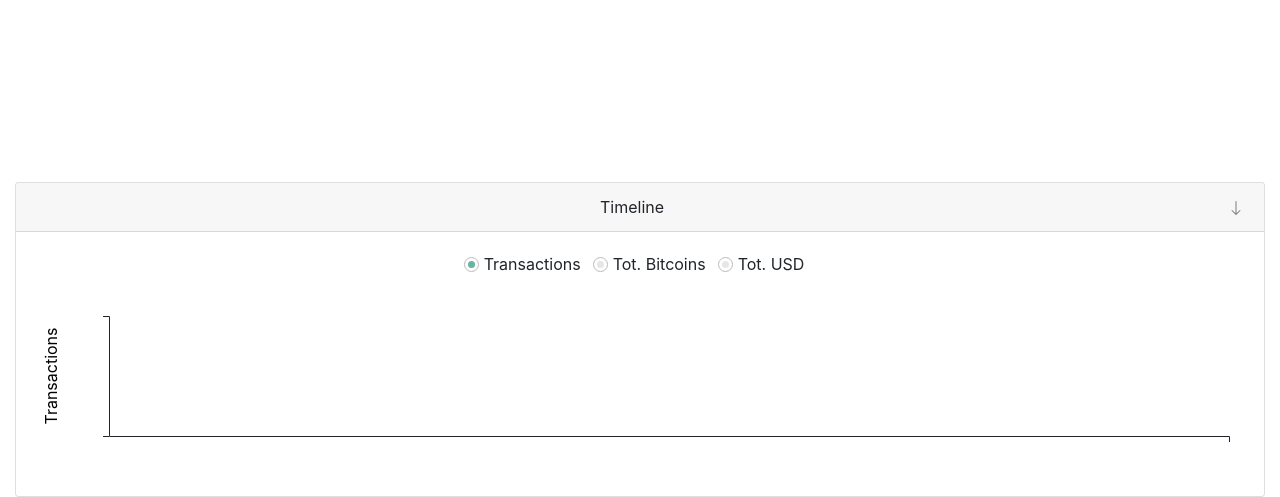
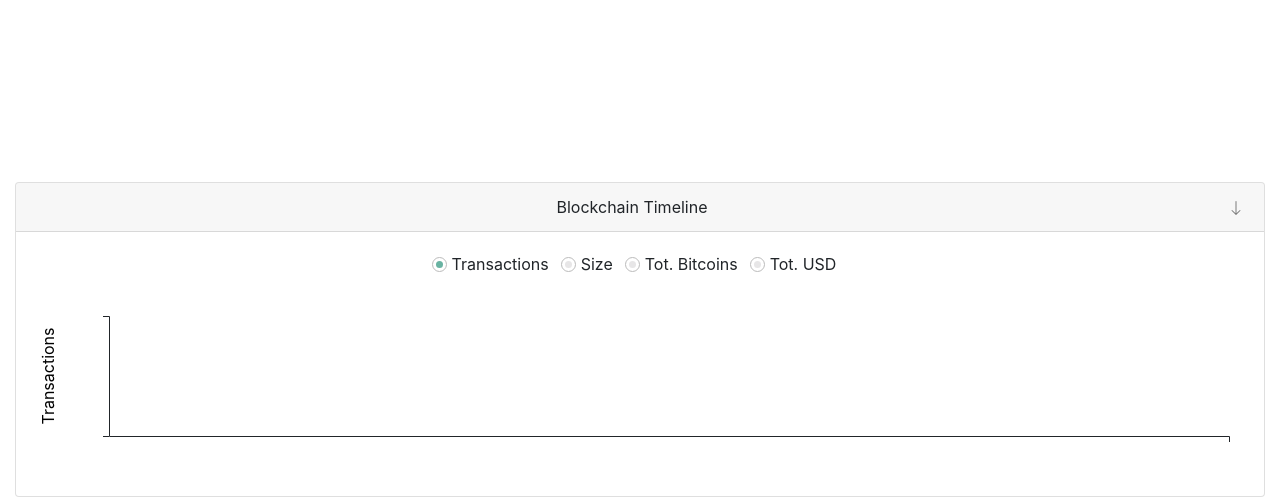
Before and after one commit to di3go-sona/bitcoin-viz, a Flask app: page /timeline in a window 1280 px wide. Shown: the part 303-800 px from the top of the page. Run offline with Flask 2, Linux system fonts and the light colour scheme; data that the repository does not hold is empty; some libraries are stand-ins or nearby versions.

Commit message:
Switch timeline implemented + added graphic tick

```diff
--- a/app.py
+++ b/app.py
@@ -1,4 +1,4 @@
-from flask import Flask, render_template
+from flask import Flask, render_template, request
 import json
 import loader
 
@@ -14,8 +14,13 @@ def timeline():
     return render_template('timeline.html.j2')
 
 @app.route("/timeline/csv")
-def timeline_json():
-    return loader.get_blocks()
+def timeline_csv_base():
+    param = request.args.get("param")
+    return loader.get_blocks(param)
+
+# @app.route("/timeline/csv/bitcoins")
+# def timeline_csv_bitcoins():
+#     return loader.get_tot_value_per_block()
 
 @app.route("/graph")
 def graph():
--- a/static/css/main.css
+++ b/static/css/main.css
@@ -32,10 +32,14 @@ input[type="radio"] {
     background-color: #69b3a2;
   }
 
+  input.radio_size[type="radio"]:checked {
+    background-color: purple;
+  }
+
   input.radio_bitcoins[type="radio"]:checked {
-    background-color: red;
+    background-color: orange;
   }
 
   input.radio_usd[type="radio"]:checked {
-    background-color: yellow;
+    background-color: green;
   }
--- a/static/js/timeline.js
+++ b/static/js/timeline.js
@@ -24,19 +24,40 @@ const svg_y = d3.select("#col-y-axis")
                 .append("svg")
                 .attr("width", width_y + margin_y.left + margin_y.right)
                 .attr("height", height_y + margin_y.top + margin_y.bottom)
+                .append("g")
+                .attr("transform", `translate(${margin_y.left+width_y-1},${margin_y.top})`)
 
 const svg_x = d3.select("#col-x-axis")
                 .append("svg")
                 .attr("width", width_x + margin_x.left + margin_x.right)
                 .attr("height", height_x + margin_x.top + margin_x.bottom)
+                .append("g")
+                .attr("transform", `translate(${margin_x.left-1},${margin_x.top})`)
 
-var dataset
+// var dataset
 
-// // Parse the Data
-d3.csv("/timeline/csv").then( function(data) {
+// X axis scale
+const xScale = d3.scaleBand()
+                 .range([0, width_x])
+                 .padding(0.4)
+
+// X Axis
+const x_axis = svg_x.append("g")
+                    .attr("transform", `translate(0, ${height_x})`)
+                    .attr("class", "x axis")
+
+// Y axis scale
+const yScale = d3.scaleLinear()
+                 .range([height_y, 0])
+
+const y_axis = svg_y.append("g")
+                    .attr("class", "y axis")
+
+// Parse the Data
+d3.csv("/timeline/csv?param=transactions").then( function(data) {
 
    // Debugging purpose
-   dataset = data
+   // dataset = data
 
    //Setting labels color
    last_hour = null
@@ -51,26 +72,15 @@ d3.csv("/timeline/csv").then( function(data) {
       }
    }
 
-   // X axis scale
-   const xScale = d3.scaleBand()
-                .range([0, width_x])
-                .domain(data.map(b => new Date(b.time)))
-                .padding(0.4);
-
-   const labels_ordinal = d3.scaleOrdinal()
-                           .domain(data.map(b => b.time))
-                           .range(labels_color)
-
-   const svg_margined_x = svg_x.append("g")
-                                .attr("transform", `translate(${margin_x.left-1},${margin_x.top})`)
-
    // X Axis
-   const x_axis = svg_margined_x.append("g")
-                              .attr("transform", `translate(0, ${height_x})`)
-                              .attr("class", "x axis")
-                              .call(d3.axisBottom(xScale))
+   xScale.domain(data.map(b => new Date(b.time)))
+   x_axis.call(d3.axisBottom(xScale))
 
    // Setting labels x axis
+   const labels_ordinal = d3.scaleOrdinal()
+                            .domain(data.map(b => b.time))
+                            .range(labels_color)
+
    x_axis.selectAll("text")
    .attr("fill", l => labels_ordinal(l))
    .style("text-anchor", "center")
@@ -90,39 +100,32 @@ d3.csv("/timeline/csv").then( function(data) {
       })
    })
 
-   // Y axis scale
-   const yScale = d3.scaleLinear()
-                    .domain([0, d3.max(data.map(b => parseInt(b.n_tx)))])
-                    .range([height_y, 0]);
-
-   const svg_margined_y = svg_y.append("g")
-                               .attr("transform", `translate(${margin_y.left+width_y-1},${margin_y.top})`)
+   // Y axis
+   yScale.domain([0, d3.max(data.map(b => parseInt(b.bar_value)))])
 
    //Y axis label
-   const label_y_axis =  svg_margined_y.append("text").attr("transform", "rotate(-90)")
+   const label_y_axis =  svg_y.append("text").attr("transform", "rotate(-90)")
                                        .attr("y", 0 - margin_y.left - width_y + 5)
                                        .attr("x",0 - (height_y / 2))
-                                       .attr("dy", ".8em")
+                                       .attr("dy", ".6em")
+                                       .attr("class", "label-y")
                                        .style("text-anchor", "middle")
-                                       .text("Transactions");
+                                       .text("Transactions")
 
-   // Y Axis
-   const y_axis = svg_margined_y.append("g")
-                                .attr("class", "y axis")
-                                .call(d3.axisLeft(yScale));
+   y_axis.call(d3.axisLeft(yScale))
 
    // tooltips
    var tooltip = d3.select('body').append('div')
                                   .attr('class', 'tooltip')
-                                  .style("opacity", 0);
+                                  .style("opacity", 0)
 
    // Bars
-   bar_wrappers = svg_margined_x.selectAll(".wrapper-bar")
+   bar_wrappers = svg_x.selectAll(".wrapper-bar")
                   .data(data)
                   .join("g")
                   .attr("class", "wrapper-bar")
                   .on("mouseover", function(event, d) {
-                     tooltip.style('opacity', '.8');
+                     tooltip.style('opacity', '.8')
                   })
                   .on("mousemove", function(event, d) {
                      tooltip_width = tooltip.node().getBoundingClientRect().width
@@ -132,7 +135,7 @@ d3.csv("/timeline/csv").then( function(data) {
                      .duration(200)
                      .style("opacity", .75)
                      tooltip
-                     .html(`Block num: ${d.height}<hr class="my-1"/>N. tx: ${d.n_tx}`)
+                     .html(`Block num: ${d.height}<hr class="my-1"/>${$("input[type='radio']:checked").next().text()}: ${d.bar_value}`)
                      .style('left', (event.pageX < window.innerWidth/2) ? (event.pageX + 2)+'px' : (event.pageX - 2 - tooltip_width)+'px')
                      .style('top', (event.pageY - tooltip_height - 2) + 'px')
                   })
@@ -146,10 +149,30 @@ d3.csv("/timeline/csv").then( function(data) {
                      if(clicked_bar.node().getAttribute("class").split(/\s+/).includes("selected")) {
                         clicked_bar.transition().duration(200).attr("opacity", 0.15)
                         clicked_bar.node().classList.remove("selected")
+                        svg_x.select("#selection_rect_"+d.hash).remove()
                      }
                      else if(d3.selectAll(".bar.selected").nodes().length < 5){
                         clicked_bar.transition().duration(200).attr("opacity", 0.8)
                         clicked_bar.node().classList.add("selected")
+                        console.log(clicked_bar.node())
+                        svg_x
+                           .append("svg")
+                           .attr("id", "selection_rect_"+d.hash)
+                           .attr("class", "tick-selected")
+                           // .attr("for", d.hash)
+                           .attr("xmlns", "http://www.w3.org/2000/svg")
+                              .attr("x", parseFloat($(clicked_bar.node()).attr("x")) + parseFloat($(clicked_bar.node()).attr("width"))/2 - 15)
+                              .attr("y", $(clicked_bar.node()).attr("y") - 40)
+                              .attr("opacity", 1)
+                              .attr("width", "30")
+                              .attr("height", "30")
+                              .attr("viewBox", "0 0 24 24")
+                              .attr("stroke", $(clicked_bar.node()).attr("fill"))
+                              .attr("fill", "none")
+                              .attr("stroke-width", "2.5")
+                              .attr("stroke-linecap", "round")
+                              .attr("stroke-linejoin", "round")
+                              .append("polyline").attr("points", "20 6 9 17 4 12")
                      }
                   })
 
@@ -161,8 +184,8 @@ d3.csv("/timeline/csv").then( function(data) {
       .attr("hash", b => b.hash)
       .attr("x", b => xScale(new Date(b.time)))
       .attr("width", xScale.bandwidth())
-      .attr("height", b =>  height_y - yScale(Math.max( parseInt(b.n_tx ), 800 )))
-      .attr("y", b =>  yScale(Math.max( parseInt(b.n_tx ), 800 )) )
+      .attr("y", b => Math.min(yScale(parseInt(b.bar_value)), height_y/2))
+      .attr("height", b =>  Math.max(height_y - yScale(parseInt(b.bar_value)), height_y/2))
 
    var theshold = d3.max(data.map(b => b.height))-5
    const bars_color_ordinal = d3.scaleOrdinal()
@@ -180,9 +203,31 @@ d3.csv("/timeline/csv").then( function(data) {
       .attr("fill", "#69b3a2")
       .attr("opacity", b => bars_color_ordinal(b.hash))
       .transition()
-         .duration(2000)
-         .attr("y", b => yScale(parseInt(b.n_tx)))
-         .attr("height", b => height_y - yScale(parseInt(b.n_tx)))
+         .duration(1500)
+         .attr("y", b => yScale(parseInt(b.bar_value)))
+         .attr("height", b => height_y - yScale(parseInt(b.bar_value)))
+
+   // Add selected image to pre selected bars
+   bar_wrappers.selectAll(".bar.selected").each(function(d) {
+      svg_x
+         .append("svg")
+         .attr("id", "selection_rect_"+d.hash)
+         .attr("class", "tick-selected")
+         // .attr("for", d.hash)
+         .attr("xmlns", "http://www.w3.org/2000/svg")
+            .attr("y", yScale(parseInt(d.bar_value)) - 40)
+            .attr("x", parseFloat($(this).attr("x")) + parseFloat($(this).attr("width"))/2 - 15)
+            .attr("opacity", 1)
+            .attr("width", "30")
+            .attr("height", "30")
+            .attr("viewBox", "0 0 24 24")
+            .attr("stroke", $(this).attr("fill"))
+            .attr("fill", "none")
+            .attr("stroke-width", "2.5")
+            .attr("stroke-linecap", "round")
+            .attr("stroke-linejoin", "round")
+            .append("polyline").attr("points", "20 6 9 17 4 12")
+   })
 
 })
 
@@ -192,7 +237,7 @@ document.getElementById("col-x-axis").scroll({
    behavior: "smooth"
  })
 
- $("#arrow-down-timeline").click(function() {
+$("#arrow-down-timeline").click(function() {
    timeline_body =  $("#timeline-body")
    if ($(timeline_body).hasClass("active")) {
       $(timeline_body).hide(500)
@@ -205,3 +250,36 @@ document.getElementById("col-x-axis").scroll({
       $("#arrow-down-timeline").css({'transform': 'rotate(' + 360 + 'deg)'})
    }
  })
+
+$("input[type='radio']").click(function(){
+
+   plot_name = $(this).val()
+   bg_color = $(this).css("background-color")
+   svg_y.select("text.label-y").transition().duration(500).text($(this).next().text())
+
+   d3.csv("/timeline/csv?param="+plot_name).then( function(data) {
+
+      yScale.domain([0, d3.max(data.map(b => parseInt(b.bar_value)))])
+
+      var cazzo = svg_x.selectAll("rect.bar")
+                       .data(data)
+
+      bar_wrappers.data(data).join("g")
+
+      svg_x.selectAll("rect.bar")
+         .join("rect") // Add a new rect for each new elements
+         .transition()
+         .duration(500)
+            .attr("y", d => yScale(d.bar_value))
+            .attr("height", d => height_y - yScale(d.bar_value))
+            .attr("fill", bg_color)
+
+      y_axis.transition().duration(500).call(d3.axisLeft(yScale))
+
+      bar_wrappers.selectAll(".bar.selected").each(function(d) {
+         d3.select("#selection_rect_"+d.hash).transition().duration(500).attr("stroke", bg_color).attr("y", yScale(d.bar_value) - 40)
+      })
+
+   })
+
+ })
--- a/templates/timeline.html.j2
+++ b/templates/timeline.html.j2
@@ -16,7 +16,7 @@
 
         <div class="card">
           <div class="card-header text-center">
-              Timeline
+              Blockchain Timeline
               <button class="close" id="arrow-down-timeline">
                 <svg xmlns="http://www.w3.org/2000/svg" width="16" height="16" fill="currentColor" class="bi bi-arrow-down" viewBox="0 0 16 16">
                   <path fill-rule="evenodd" d="M8 1a.5.5 0 0 1 .5.5v11.793l3.146-3.147a.5.5 0 0 1 .708.708l-4 4a.5.5 0 0 1-.708 0l-4-4a.5.5 0 0 1 .708-.708L7.5 13.293V1.5A.5.5 0 0 1 8 1z"/>
@@ -28,6 +28,10 @@
               <div class="form-check form-check-inline">
                 <input class="form-check-input radio_transactions" checked type="radio" name="inlineRadioOptions" id="radio_transactions" value="transactions">
                 <label class="form-check-label" for="radio_transactions">Transactions</label>
+              </div>
+              <div class="form-check form-check-inline">
+                <input class="form-check-input radio_size" type="radio" name="inlineRadioOptions" id="radio_size" value="size">
+                <label class="form-check-label" for="radio_size">Size</label>
               </div>
               <div class="form-check form-check-inline">
                 <input class="form-check-input radio_bitcoins" type="radio" name="inlineRadioOptions" id="radio_bitcoins" value="bitcoins">
```
Also changed, not shown: loader.py (+35 -3 lines).
